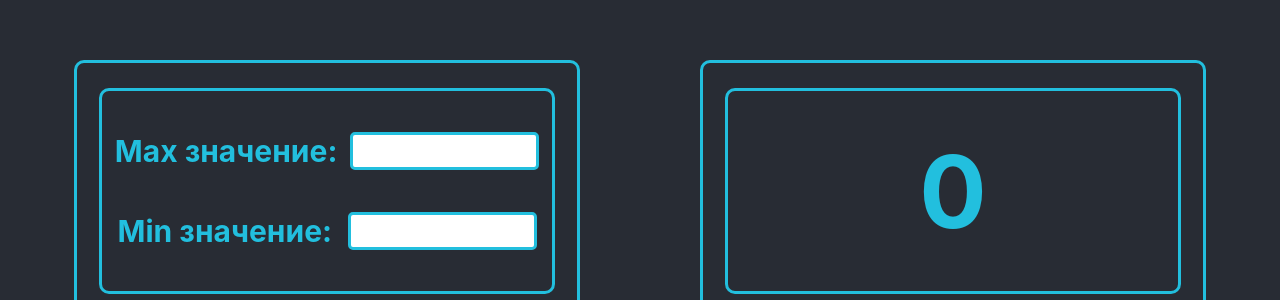
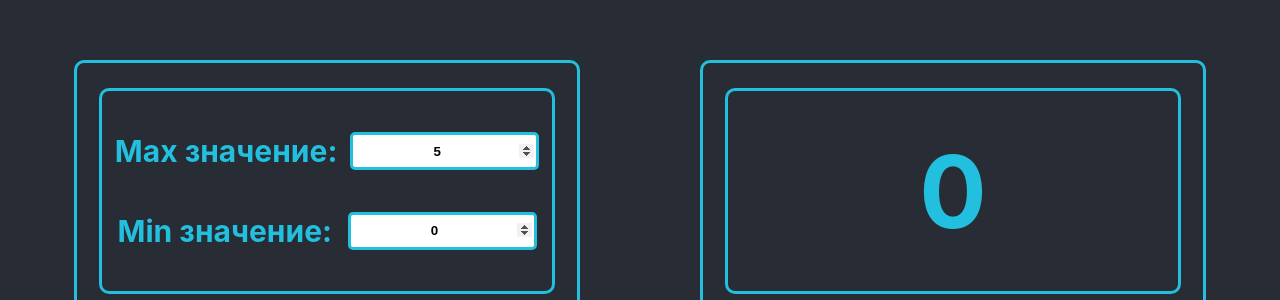
Before and after one commit to GorelovaP/Counter, a React (Create React App) app: page / in a window 1280 px wide. Shown: the part 131-431 px from the top of the page. Built offline with nearby package versions, Linux system fonts and the light colour scheme.

Commit message:
Logic of counter2

```diff
--- a/src/App.css
+++ b/src/App.css
@@ -10,3 +10,7 @@
   width: 100%;
   height: 100%;
 }
+input[type=number]::-webkit-inner-spin-button,
+input[type=number]::-webkit-outer-spin-button {
+  opacity: 1;
+}
--- a/src/App.tsx
+++ b/src/App.tsx
@@ -4,8 +4,6 @@ import {SuperCounter} from "./components/counter2/SuperCounter";
 
 
 function App() {
-
-
 
     return (
         <div className="App">
--- a/src/components/counter/Counter.tsx
+++ b/src/components/counter/Counter.tsx
@@ -7,12 +7,24 @@ type CounterPropsType = {
     number: number;
     Inc: () => void;
     Reset: () => void;
+    choice: boolean;
+    min: number;
+    max: number;
 }
 export const Counter = (props: CounterPropsType) => {
     return (
         <div className={s.counter}>
-            <Display number={props.number}/>
-            <ButtonArea number={props.number} Reset={props.Reset} Inc={props.Inc}/>
+            <Display choice={props.choice}
+                     text={"Enter values and press 'set'"}
+                     number={props.number}
+                     max={props.max}/>
+
+            <ButtonArea min={props.min}
+                        max={props.max}
+                        choice={props.choice}
+                        number={props.number}
+                        Reset={props.Reset}
+                        Inc={props.Inc}/>
         </div>
     )
 }
--- a/src/components/counter/buttonArea/ButtonArea.tsx
+++ b/src/components/counter/buttonArea/ButtonArea.tsx
@@ -5,12 +5,15 @@ type ButtonAreaPropsType={
     Inc: ()=> void;
     Reset: ()=> void
     number: number;
+    choice: boolean;
+    min: number;
+    max: number;
 }
 export const ButtonArea =(props:ButtonAreaPropsType )=>{
     return(
         <div className={s.buttonArea}>
-           <UniversalButton boolean={props.number > 4} name={"inc"} callback={props.Inc}/>
-           <UniversalButton boolean={props.number === 0} name={"reset"} callback={props.Reset}/>
+           <UniversalButton boolean={ props.number >= props.max || !props.choice } name={"inc"} callback={props.Inc}/>
+           <UniversalButton boolean={!props.choice || props.min === props.number } name={"reset"} callback={props.Reset}/>
         </div>
     )
 }
--- a/src/components/counter/display/Display.module.css
+++ b/src/components/counter/display/Display.module.css
@@ -11,7 +11,9 @@
     border: 3px solid #22bfde;
     border-radius: 10px;
 }
-
+.large{
+    font-size: xx-large;
+}
 .red{
     color: red;
 }
--- a/src/components/counter/display/Display.tsx
+++ b/src/components/counter/display/Display.tsx
@@ -2,12 +2,15 @@ import s from "./Display.module.css"
 
 type DisplayPropsType = {
     number: number;
+    text: string;
+    choice: boolean;
+    max: number;
 }
 export const Display = (props: DisplayPropsType) => {
-    let display = `${s.display} ${props.number === 5 ? s.red : ""}`
+    let display = `${s.display} ${!props.choice ? s.large : ""} ${props.number === props.max ? s.red : ""} `
     return (
         <div className={display}>
-            {props.number}
+            {props.choice ? props.number : props.text}
         </div>
     )
 }
--- a/src/components/counter2/SuperCounter.tsx
+++ b/src/components/counter2/SuperCounter.tsx
@@ -1,25 +1,71 @@
-
-import React, {useState} from "react";
+import React, {useEffect, useState} from "react";
 import {Counter} from "../counter/Counter";
 import {Setting} from "./setting/Setting";
 import s from "./SuperCounter.module.css"
-type SuperCounterPropsType = {
 
-}
+export const SuperCounter = () => {
+    let [count, setCount] = useState<number>(0)
+    let [min, setMin] = useState<number>(0)
+    let [max, setMax] = useState<number>(5)
+    let [toggle, setToggle] = useState<boolean>(true)
 
 
-export const SuperCounter = (props: SuperCounterPropsType) => {
-    let [count, setCount] = useState<number>(0)
+    useEffect(() => {
+        let StringValueMin = localStorage.getItem("Min");
+        let StringValueMax = localStorage.getItem("Max");
+
+        console.log(StringValueMax)
+
+        if (StringValueMin) {
+            let NewValueMin = JSON.parse(StringValueMin)
+            setMin(NewValueMin)
+            setCount(NewValueMin)
+        }
+        if (StringValueMax) {
+            let NewValueMax = JSON.parse(StringValueMax)
+            setMax(NewValueMax)
+        }
+    }, [])
+
+
+    useEffect(() => {
+        localStorage.setItem("Min", JSON.stringify(min));
+        localStorage.setItem("Max", JSON.stringify(max));
+    })
+
+
     const Inc = () => {
-        setCount(count+1);
+        setCount(count + 1);
     }
     const Reset = () => {
-        setCount(0)
+        setCount(min)
+    }
+
+    const doSettings = () => { //применить настройки по клику на кнопку
+        if (!toggle) {
+            setToggle(true)
+            setCount(min)
+        }
+
     }
     return (
         <div className={s.superCounter}>
-            <Setting/>
-            <Counter number={count} Reset={Reset} Inc={Inc}/>
+            <Setting setMin={setMin}
+                     setMax={setMax}
+                     min={min}
+                     max={max}
+                     doSettings={doSettings}
+                     toggle={toggle}
+                     setToggle={setToggle}
+            />
+            <Counter
+                choice={toggle}
+                number={count}
+                Reset={Reset}
+                Inc={Inc}
+                min={min}
+                max={max}
+            />
         </div>
     )
 }
--- a/src/components/counter2/setting/Setting.tsx
+++ b/src/components/counter2/setting/Setting.tsx
@@ -2,27 +2,36 @@ import s from "./Setting.module.css";
 import c from "../../counter/Counter.module.css";
 
 
-import React from "react";
+import React, {Dispatch, SetStateAction} from "react";
 import {UniversalButton} from "../../universalButton/UniversalButton";
 import {UniversalInputNumber} from "../../universalInputNumber/UniversalInputNumber";
 
-const Set =()=>{
-
-}
 
 type SettingPropsType = {
-
+    min: number;
+    max: number;
+    setMin: Dispatch<SetStateAction<number>>;
+    setMax: Dispatch<SetStateAction<number>>;
+    doSettings: () => void;
+    toggle: boolean;
+    setToggle: Dispatch<SetStateAction<boolean>>;
 }
 
 export const Setting = (props: SettingPropsType) => {
+
+    const changeToggle = () => {
+        props.setToggle(false)
+    }
     return (
         <div className={c.counter}>
             <div className={s.display}>
-                <UniversalInputNumber text={"Max значение:"}/>
-                <UniversalInputNumber text={"Min значение:"}/>
+                <UniversalInputNumber additionalAction={changeToggle} setValue={props.setMax} value={props.max}
+                                      text={"Max значение:"}/>
+                <UniversalInputNumber additionalAction={changeToggle} setValue={props.setMin} value={props.min}
+                                      text={"Min значение:"}/>
             </div>
             <div className={s.buttonArea}>
-                <UniversalButton callback={Set} name={"Set"} boolean={true}/>
+                <UniversalButton callback={props.doSettings} name={"Set"} boolean={props.toggle}/>
             </div>
         </div>
     )
--- a/src/components/universalInputNumber/UniversalInputNumber.module.css
+++ b/src/components/universalInputNumber/UniversalInputNumber.module.css
@@ -1,9 +1,10 @@
-.universalInputArea{
+.universalInputArea {
     display: flex;
     justify-content: space-evenly;
     align-items: center;
 }
-.input{
+
+.input {
     border: 3px solid #22bfde;
     border-radius: 5px;
     background: #ffffff;
@@ -11,6 +12,10 @@
     text-align: center;
     font-weight: bold;
 }
-.label{
+
+input[type=number]::-webkit-inner-spin-button,
+input[type=number]::-webkit-outer-spin-button {
+
+    opacity: 1;
 
 }
--- a/src/components/universalInputNumber/UniversalInputNumber.tsx
+++ b/src/components/universalInputNumber/UniversalInputNumber.tsx
@@ -1,13 +1,27 @@
 import React from "react";
 import s from "./UniversalInputNumber.module.css"
 
-type UniversalInputNumberPropsType={
+type UniversalInputNumberPropsType = {
     text: string;
+    value: number;
+    setValue: (n: number) => void;
+    additionalAction?: () => void;
 }
-export const  UniversalInputNumber =(props: UniversalInputNumberPropsType)=>{
-    return(
-        <div className={ s.universalInputArea}>
-            <label>{props.text}</label> <input className={s.input} type={"number"}/>
+export const UniversalInputNumber = (props: UniversalInputNumberPropsType) => {
+    const doOnChange = (e: React.ChangeEvent<HTMLInputElement>) => {
+        props.setValue(JSON.parse(e.currentTarget.value))
+    }
+    return (
+        <div className={s.universalInputArea}>
+            <label>{props.text}</label> <input onChange={(event) => {
+            doOnChange(event)
+            if (props.additionalAction != undefined) {
+                props.additionalAction();
+            }
+
+        }}
+                                               value={props.value}
+                                               className={s.input} type={"number"}/>
         </div>
     )
 }
--- a/src/index.tsx
+++ b/src/index.tsx
@@ -8,9 +8,9 @@ const root = ReactDOM.createRoot(
   document.getElementById('root') as HTMLElement
 );
 root.render(
-  <React.StrictMode>
+    //<React.StrictMode>
     <App />
-  </React.StrictMode>
+  //</React.StrictMode>
 );
 
 // If you want to start measuring performance in your app, pass a function
```
